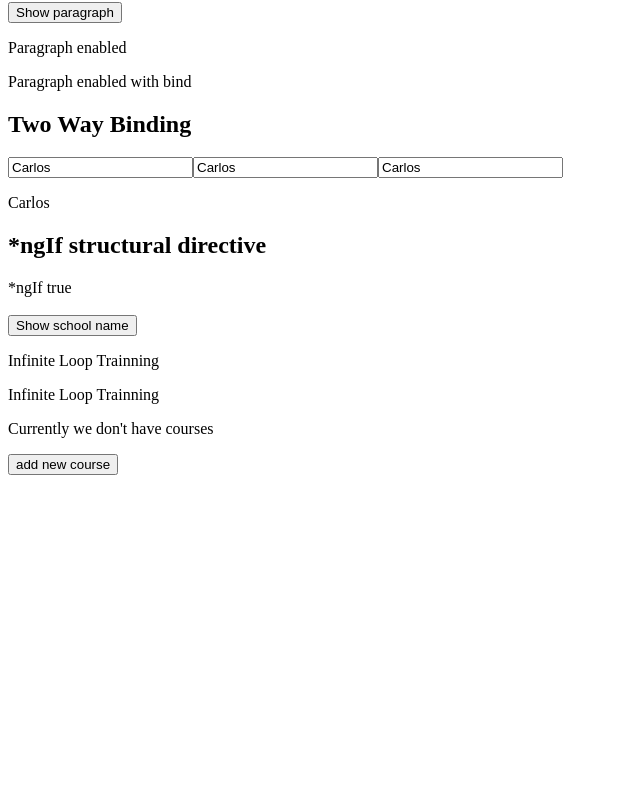
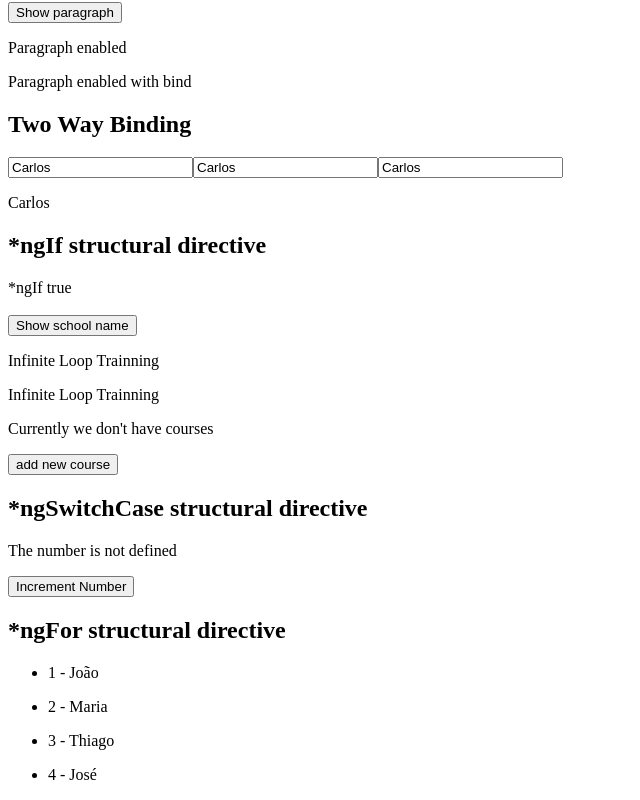
Before and after one commit to vinicius-serpa/poc-angular-2, an Angular app in the folder products-ui/: page / in a window 1280 px wide. Shown: the part 278-1078 px from the top of the page, without its empty margins (0-640 px from the left). Before the commit the page ends 800 px from the top, so only its background shows below. Built offline with nearby package versions, Linux system fonts and the light colour scheme.

Commit message:
add componets to show ngFor and ngSwitchCase directives

```diff
--- a/products-ui/src/app/app.component.html
+++ b/products-ui/src/app/app.component.html
@@ -10,3 +10,5 @@
 <app-property-binding></app-property-binding>
 <app-two-way-binding></app-two-way-binding>
 <app-ng-if></app-ng-if>
+<app-ng-switch-case></app-ng-switch-case>
+<app-ng-for></app-ng-for>
--- a/products-ui/src/app/app.module.ts
+++ b/products-ui/src/app/app.module.ts
@@ -10,6 +10,8 @@ import { InterpolationBindingComponent } from './interpolation-binding/interpola
 import { PropertyBindingComponent } from './property-binding/property-binding.component';
 import { TwoWayBindingComponent } from './two-way-binding/two-way-binding.component';
 import { NgIfComponent } from './ng-if/ng-if.component';
+import { NgSwitchCaseComponent } from './ng-switch-case/ng-switch-case.component';
+import { NgForComponent } from './ng-for/ng-for.component';
 
 @NgModule({
   declarations: [
@@ -18,7 +20,9 @@ import { NgIfComponent } from './ng-if/ng-if.component';
     InterpolationBindingComponent,
     PropertyBindingComponent,
     TwoWayBindingComponent,
-    NgIfComponent
+    NgIfComponent,
+    NgSwitchCaseComponent,
+    NgForComponent
   ],
   imports: [
     BrowserModule,
--- /dev/null
+++ b/products-ui/src/app/ng-for/ng-for.component.html
@@ -0,0 +1,5 @@
+<h2>*ngFor structural directive</h2>
+
+<ul *ngFor="let name of names, let i = index">
+  <li>{{ i + 1 }} - {{ name }}</li>
+</ul>
--- /dev/null
+++ b/products-ui/src/app/ng-for/ng-for.component.ts
@@ -0,0 +1,17 @@
+import { Component, OnInit } from '@angular/core';
+
+@Component({
+  selector: 'app-ng-for',
+  templateUrl: './ng-for.component.html',
+  styleUrls: ['./ng-for.component.css']
+})
+export class NgForComponent implements OnInit {
+
+  names: string [] = ['João', 'Maria', 'Thiago', 'José'];
+
+  constructor() { }
+
+  ngOnInit() {
+  }
+
+}
--- /dev/null
+++ b/products-ui/src/app/ng-switch-case/ng-switch-case.component.html
@@ -0,0 +1,12 @@
+<h2>*ngSwitchCase structural directive</h2>
+
+<div [ngSwitch]="someNumber">
+  <p *ngSwitchCase="1">The number is one</p>
+  <p *ngSwitchCase="2">The number is two</p>
+  <p *ngSwitchCase="3">The number is three</p>
+  <p *ngSwitchCase="4">The number is four</p>
+  <p *ngSwitchCase="5">The number is five</p>
+  <p *ngSwitchDefault>The number is not defined</p>
+</div>
+
+<button (click)="increment()">Increment Number</button>
--- /dev/null
+++ b/products-ui/src/app/ng-switch-case/ng-switch-case.component.ts
@@ -0,0 +1,21 @@
+import { Component, OnInit } from '@angular/core';
+
+@Component({
+  selector: 'app-ng-switch-case',
+  templateUrl: './ng-switch-case.component.html',
+  styleUrls: ['./ng-switch-case.component.css']
+})
+export class NgSwitchCaseComponent implements OnInit {
+
+  someNumber: number = 0;
+
+  constructor() { }
+
+  ngOnInit() {
+  }
+
+  increment(): void {
+    this.someNumber++;
+  }
+
+}
```
Also changed, not shown: products-ui/src/app/ng-for/ng-for.component.css (added), products-ui/src/app/ng-switch-case/ng-switch-case.component.css (added), 2 other files (tests, documents, lock files or other folders).
